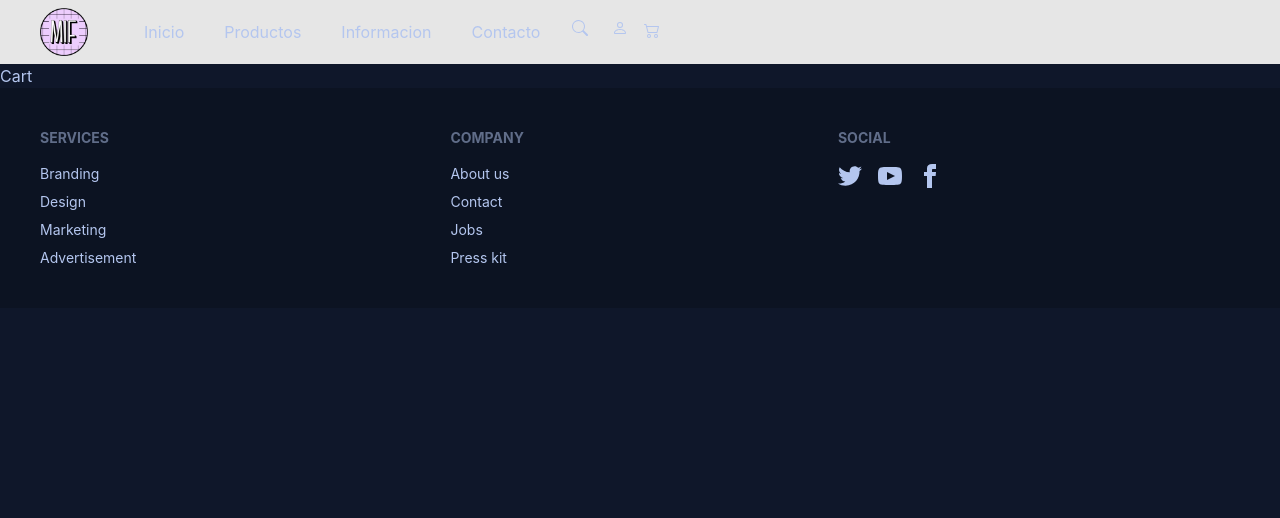
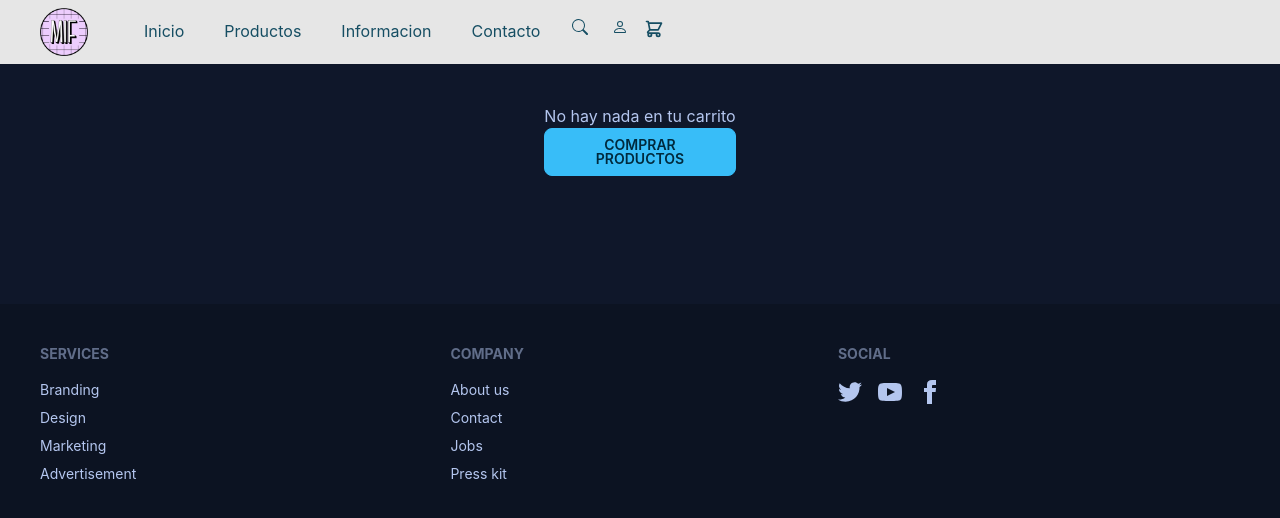
Before and after one commit to criscarabajal/app-tailwind, a React (Create React App) app: page /Cart in a window 1280 px wide. Shown: the top 518 px of the page. Built offline with nearby package versions, Linux system fonts and the light colour scheme.

Commit message:
agregue Cart.js y funcion a CartWidget

```diff
--- a/src/components/Cart.js
+++ b/src/components/Cart.js
@@ -1,9 +1,88 @@
-import React from 'react'
+import React, {useContext} from 'react'
+import CartContext from '../context/CartContext'
+import { Link } from 'react-router-dom'
+
+
+
+const CartProduct = ({ title, price, image, quantity, id, description }) => {
+
+  const { deleteItem } = useContext(CartContext)
+
+  const borrar = () => {
+      deleteItem(id)
+  }
+
+  return (
+    <div className='flex flex-col my-10'>
+      <div className='flex justify-between ml-10 bg-slate-600 py-2'>
+        <span>Producto</span>
+        <span>Cantidad</span>
+        <span className='mr-14'>Precio</span>
+      </div>
+      <div className='flex justify-between my-8'>
+        <div class="avatar ml-10 w-1/3">
+          <div class="mask mask-squircle w-12 h-12">
+            <img src={image} alt="Avatar Tailwind CSS Component" />
+          </div>
+          <span className='ml-5'>{title} </span>
+        </div>
+
+        <span className='w-1/3'>{quantity} </span>
+        <span className='mr-14'>{quantity * price} </span>
+      </div>
+    </div>
+
+
+  )
+
+}
+
 
 const Cart = () => {
+  const {cart, totalItems, totalPrice, removeAll} = useContext(CartContext)
+
+
   return (
-    <div>Cart</div>
-  )
+    <div>
+
+      {cart.map((item) => (
+        <CartProduct
+          title={item.title}
+          description={item.description}
+          price={item.price}
+          image={item.image}
+          quantity={item.quantity}
+          id={item.id}
+          key={item.id}
+        />
+      ))}
+      {cart.length > 0 &&
+              <div className="flex mx-auto w-8/12 mt-10 mb-10 font-bold shadow-xl bg-slate-600">
+                <div className="grid h-20 flex-grow rounded-box place-items-center">Total de productos: {totalItems}</div>
+                <div className="grid h-20 flex-grow rounded-box place-items-center">Total: ${totalPrice}</div>
+              </div>}
+
+      <div className="mt-10 text-center">
+        {cart.length > 0 ? (
+          <button className="btn btn-primary btn-block w-48 mb-32" onClick={removeAll}>
+            Borrar productos
+          </button>
+        ) : (
+          <Link to="../Productos">
+            <h1>No hay nada en tu carrito</h1>
+            <button
+              className="btn btn-primary btn-block w-48 mb-32"
+              onClick={removeAll}
+            >
+              Comprar productos
+            </button>
+          </Link>
+        )}
+      </div>
+
+
+    </div>
+  );
 }
 
 export default Cart
--- a/src/components/CartWidget.js
+++ b/src/components/CartWidget.js
@@ -1,14 +1,63 @@
-import React from "react";
 
+import { Link } from "react-router-dom";
+import { useContext } from "react";
+import CartContext from "../context/CartContext";
 
 const CartWidget = () => {
+
+    const {removeAll, totalItems, totalPrice} = useContext(CartContext)
+
     return (
-        <button>
-            <svg xmlns="http://www.w3.org/2000/svg" width="16" height="16" fill="currentColor" className="bi bi-cart2 mr-10 navIcon" viewBox="0 0 16 16">
-                <path d="M0 2.5A.5.5 0 0 1 .5 2H2a.5.5 0 0 1 .485.379L2.89 4H14.5a.5.5 0 0 1 .485.621l-1.5 6A.5.5 0 0 1 13 11H4a.5.5 0 0 1-.485-.379L1.61 3H.5a.5.5 0 0 1-.5-.5zM3.14 5l1.25 5h8.22l1.25-5H3.14zM5 13a1 1 0 1 0 0 2 1 1 0 0 0 0-2zm-2 1a2 2 0 1 1 4 0 2 2 0 0 1-4 0zm9-1a1 1 0 1 0 0 2 1 1 0 0 0 0-2zm-2 1a2 2 0 1 1 4 0 2 2 0 0 1-4 0z"/>
-            </svg>
-        </button>
-    )
+      <div className="flex-none">
+        <div className="dropdown dropdown-end">
+          <label tabIndex="0" className="bi bi-cart2 mr-10 navIcon">
+            <div className="indicator">
+              <svg
+                xmlns="http://www.w3.org/2000/svg"
+                className="h-5 w-5"
+                fill="none"
+                viewBox="0 0 24 24"
+                stroke="currentColor"
+              >
+                <path
+                  strokeLinecap="round"
+                  strokeLinejoin="round"
+                  strokeWidth="2"
+                  d="M3 3h2l.4 2M7 13h10l4-8H5.4M7 13L5.4 5M7 13l-2.293 2.293c-.63.63-.184 1.707.707 1.707H17m0 0a2 2 0 100 4 2 2 0 000-4zm-8 2a2 2 0 11-4 0 2 2 0 014 0z"
+                />
+              </svg>
+              {totalItems > 0 && (
+                <span className="badge badge-sm indicator-item">
+                  {totalItems}
+                </span>
+              )}
+            </div>
+          </label>
+          <div
+            tabIndex="0"
+            className="mt-3 card card-compact dropdown-content w-52 bg-base-100 shadow"
+          >
+            <div className="card-body bg-gray-700	">
+              <span className="font-bold text-info text-center">{totalItems} Items</span>
+              <span className="text-info text-center">Subtotal: ${totalPrice}</span>
+              <div className="card-actions flex justify-center">
+                <Link to="/cart">
+                  <button className="btn btn-primary btn-block w-40">
+                   Ver carrito
+                  </button>
+                </Link>
+                <button
+                  className="btn btn-outline w-40"
+                  onClick={removeAll}
+                >
+                  Limpiar carrito
+                </button>
+              </div>
+            </div>
+          </div>
+        </div>
+      </div>
+    );
 }
 
 export default CartWidget;
--- a/src/components/Footer.js
+++ b/src/components/Footer.js
@@ -2,7 +2,7 @@ import React from 'react'
 
 const Footer = () => {
   return (
-    <div>
+    <div className='relative'>
         <footer class="footer p-10 bg-base-300 text-base-content">
         <div>
           <span class="footer-title">Services</span>
--- a/src/components/NavBar.js
+++ b/src/components/NavBar.js
@@ -10,7 +10,7 @@ const NavBar = () => {
                 <Link to="/">
                     <img className="w-12 h-12 flex ml-10" src={logo} alt=""/>
                 </Link>
-                <ul className="flex flex-row gap-x-2">
+                <ul className="flex flex-row gap-x-2 text-cyan-900">
                     <li className="box-content ml-10 px-4 hover:shadow-lg">
                         <Link to="/">Inicio</Link>
                     </li>
```
